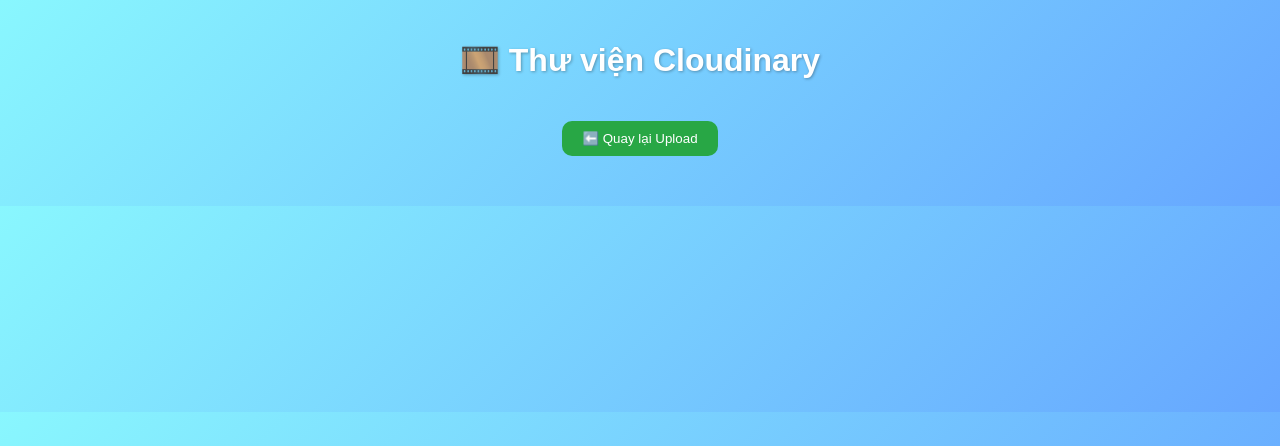
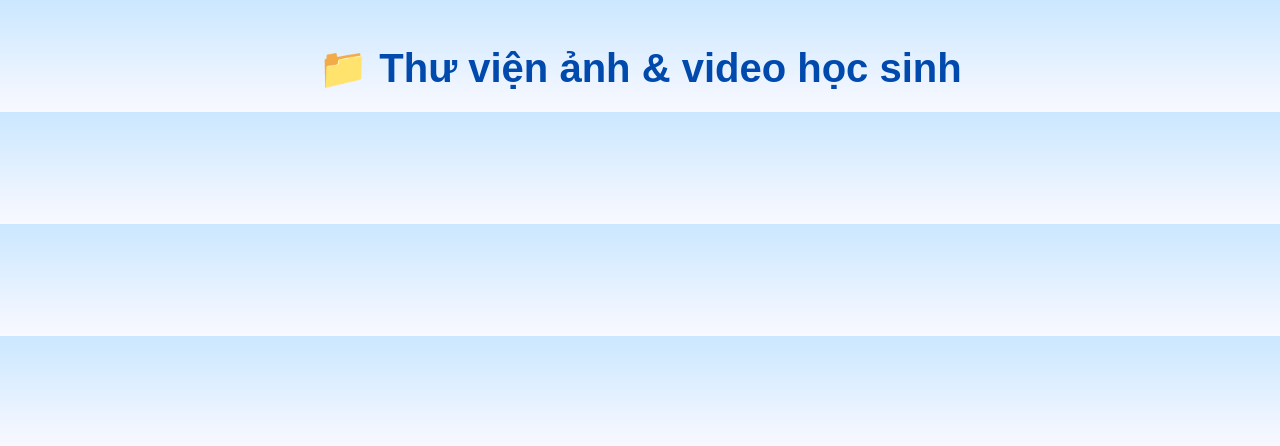
Before and after one commit to billhaha1947/flask-update, a Flask app: template templates/gallery.html in a window 1280 px wide. Shown: the top 446 px of the page. Run offline with Flask 3, Linux system fonts and the light colour scheme; the template is opened without the code that fills it, so the values that code supplies are empty.

Commit message:
Update gallery.html

```diff
--- a/templates/gallery.html
+++ b/templates/gallery.html
@@ -3,148 +3,77 @@
 <head>
     <meta charset="UTF-8">
     <meta name="viewport" content="width=device-width, initial-scale=1.0">
-<title>🎞️ Thư viện Cloudinary</title>
+    <title>📚 Thư viện ảnh & video học sinh</title>
+    <link rel="stylesheet" href="https://cdn.jsdelivr.net/npm/bootstrap@5.3.2/dist/css/bootstrap.min.css">
     <style>
         body {
-    font-family: 'Poppins', sans-serif;
-    background: linear-gradient(135deg, #89f7fe, #66a6ff);
-    margin: 0;
-    padding: 0;
+            background: linear-gradient(180deg, #cbe7ff, #f9f9ff);
+            font-family: "Poppins", sans-serif;
         }
         h1 {
             text-align: center;
-    color: white;
-    padding: 20px 0;
-    text-shadow: 1px 1px 3px rgba(0,0,0,0.3);
+            margin: 20px 0;
+            color: #004aad;
+            font-weight: bold;
         }
-  .gallery {
-    display: grid;
-    grid-template-columns: repeat(auto-fill, minmax(180px, 1fr));
-    gap: 15px;
-    padding: 20px;
-    max-width: 1000px;
-    margin: auto;
+        .card {
+            border: none;
+            border-radius: 15px;
+            box-shadow: 0 4px 10px rgba(0,0,0,0.1);
+            transition: transform 0.3s;
         }
-  .media-card {
-    position: relative;
-    overflow: hidden;
-    border-radius: 12px;
-    box-shadow: 0 4px 10px rgba(0,0,0,0.2);
-    background: white;
-    cursor: pointer;
-    transition: transform 0.3s ease;
-  }
-  .media-card:hover { transform: scale(1.05); }
-  .media-card img, .media-card video {
-    width: 100%;
-    height: 150px;
-    object-fit: cover;
-    display: block;
+        .card:hover {
+            transform: translateY(-5px);
         }
         .delete-btn {
-    position: absolute;
-    top: 8px;
-    right: 8px;
-    background: rgba(255,0,0,0.8);
-    border: none;
-    color: white;
-    border-radius: 50%;
-    width: 34px;
-    height: 34px;
-    font-size: 18px;
-    cursor: pointer;
-    display: flex;
-    align-items: center;
-    justify-content: center;
-    box-shadow: 0 2px 6px rgba(0,0,0,0.4);
+            display: block;
+            margin: 10px auto;
+            width: 60%;
         }
-  .popup {
-    position: fixed;
-    inset: 0;
-    background: rgba(0,0,0,0.85);
-    display: none;
-    align-items: center;
-    justify-content: center;
-    z-index: 1000;
-  }
-  .popup-content {
-    max-width: 90%;
-    max-height: 90%;
-    border-radius: 10px;
-    overflow: hidden;
-  }
-  .popup img, .popup video {
+        video, img {
+            border-radius: 15px;
             width: 100%;
             height: auto;
-    display: block;
+            object-fit: cover;
         }
     </style>
 </head>
 <body>
-
-<h1>🎞️ Thư viện Cloudinary</h1>
-<a href="/" style="text-decoration:none;display:block;text-align:center;margin-bottom:10px;">
-  <button style="background:#28a745;color:white;padding:10px 20px;border:none;border-radius:10px;">⬅️ Quay lại Upload</button>
-</a>
-
-<div class="gallery">
-  {% for res in resources %}
-  <div class="media-card">
-    {% if res.resource_type == "video" %}
-      <video src="{{ res.secure_url }}" muted loop playsinline></video>
+    <div class="container py-4">
+        <h1>📁 Thư viện ảnh & video học sinh</h1>
+        <div class="row g-4">
+            {% for item in resources %}
+            <div class="col-6 col-md-4 col-lg-3">
+                <div class="card p-2">
+                    {% if item.resource_type == 'video' %}
+                        <video controls src="{{ item.secure_url }}"></video>
                     {% else %}
-      <img src="{{ res.secure_url }}" alt="Ảnh">
+                        <img src="{{ item.secure_url }}" alt="media">
                     {% endif %}
-    <button class="delete-btn" data-id="{{ res.public_id }}">🗑️</button>
+                    <button class="btn btn-danger btn-sm delete-btn" onclick="deleteItem('{{ item.public_id }}')">🗑 Xóa</button>
+                </div>
             </div>
             {% endfor %}
         </div>
-
-<div class="popup" id="popup" onclick="closePopup()">
-  <div class="popup-content" id="popup-content"></div>
     </div>
 
     <script>
-document.querySelectorAll('.media-card').forEach(card => {
-  card.addEventListener('click', e => {
-    if (e.target.classList.contains('delete-btn')) return;
-    const media = card.querySelector('img, video');
-    const type = media.tagName.toLowerCase();
-    const popup = document.getElementById('popup');
-    const content = document.getElementById('popup-content');
-    content.innerHTML = type === 'video' ?
-      `<video src="${media.src}" controls autoplay></video>` :
-      `<img src="${media.src}" alt="Ảnh gốc">`;
-    popup.style.display = 'flex';
-  });
-});
-
-function closePopup() {
-  document.getElementById('popup').style.display = 'none';
-}
-
-document.querySelectorAll('.delete-btn').forEach(btn => {
-  btn.addEventListener('click', async e => {
-    e.stopPropagation();
-    const password = prompt("🔒 Nhập mật khẩu admin để xoá:");
+        async function deleteItem(public_id) {
+            const password = prompt("🔐 Nhập mật khẩu để xóa:");
             if (!password) return;
-
-    const res = await fetch(`/delete/${btn.dataset.id}`, {
-      method: 'POST',
-      headers: { 'Content-Type': 'application/json' },
-      body: JSON.stringify({ password })
+            const res = await fetch(`/delete/${public_id}`, {
+                method: "POST",
+                headers: {"Content-Type": "application/x-www-form-urlencoded"},
+                body: new URLSearchParams({password})
             });
             const data = await res.json();
             if (data.success) {
-      btn.closest('.media-card').style.transition = '0.4s';
-      btn.closest('.media-card').style.opacity = '0';
-      setTimeout(() => btn.closest('.media-card').remove(), 400);
+                alert("✅ Xóa thành công!");
+                location.reload();
             } else {
-      alert(data.message || "❌ Sai mật khẩu hoặc lỗi khi xoá!");
+                alert("❌ " + data.message);
             }
-  });
-});
+        }
     </script>
-
 </body>
 </html>
```
Lines whose indentation alone changed are shown as unchanged.
